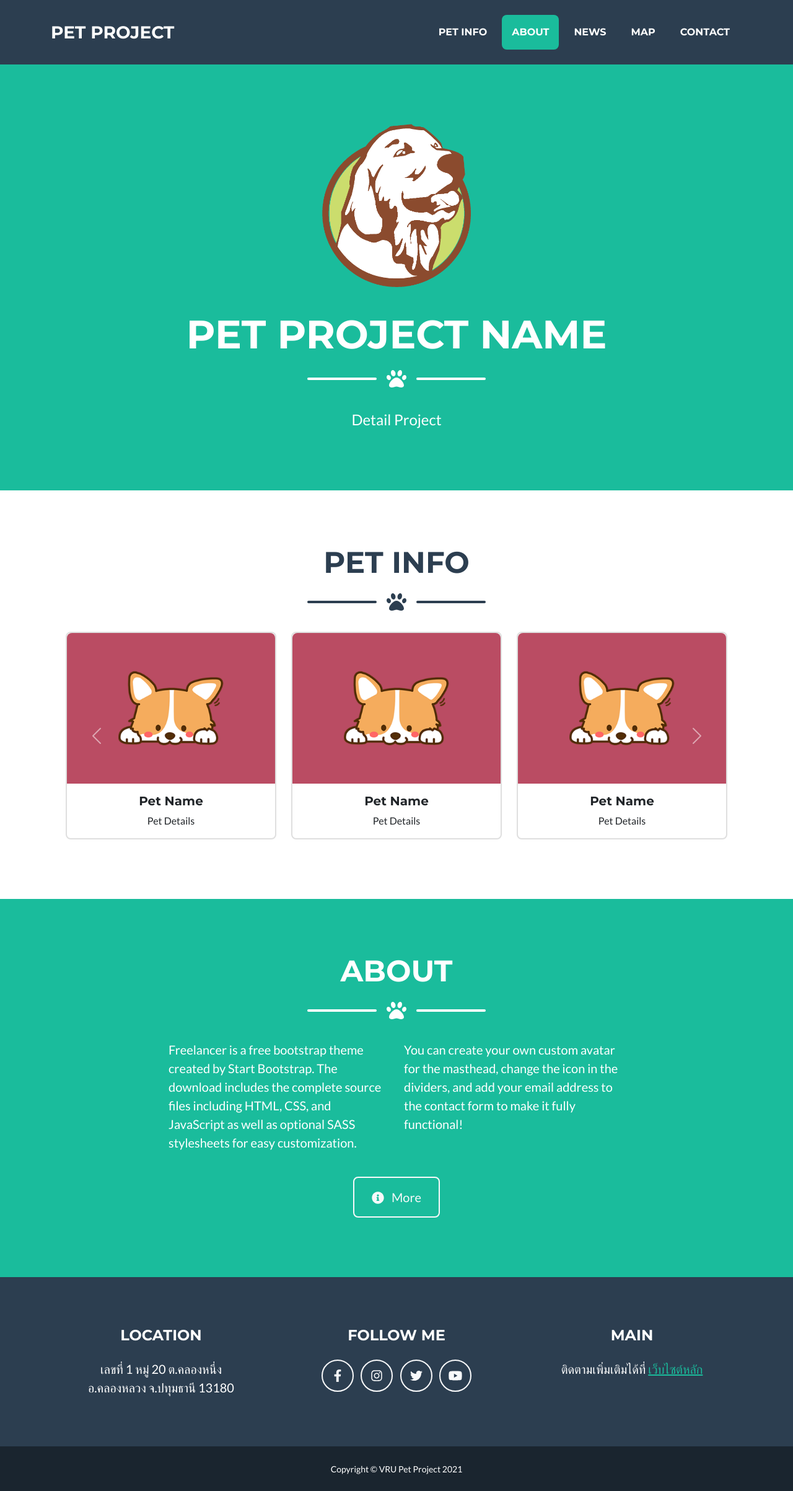
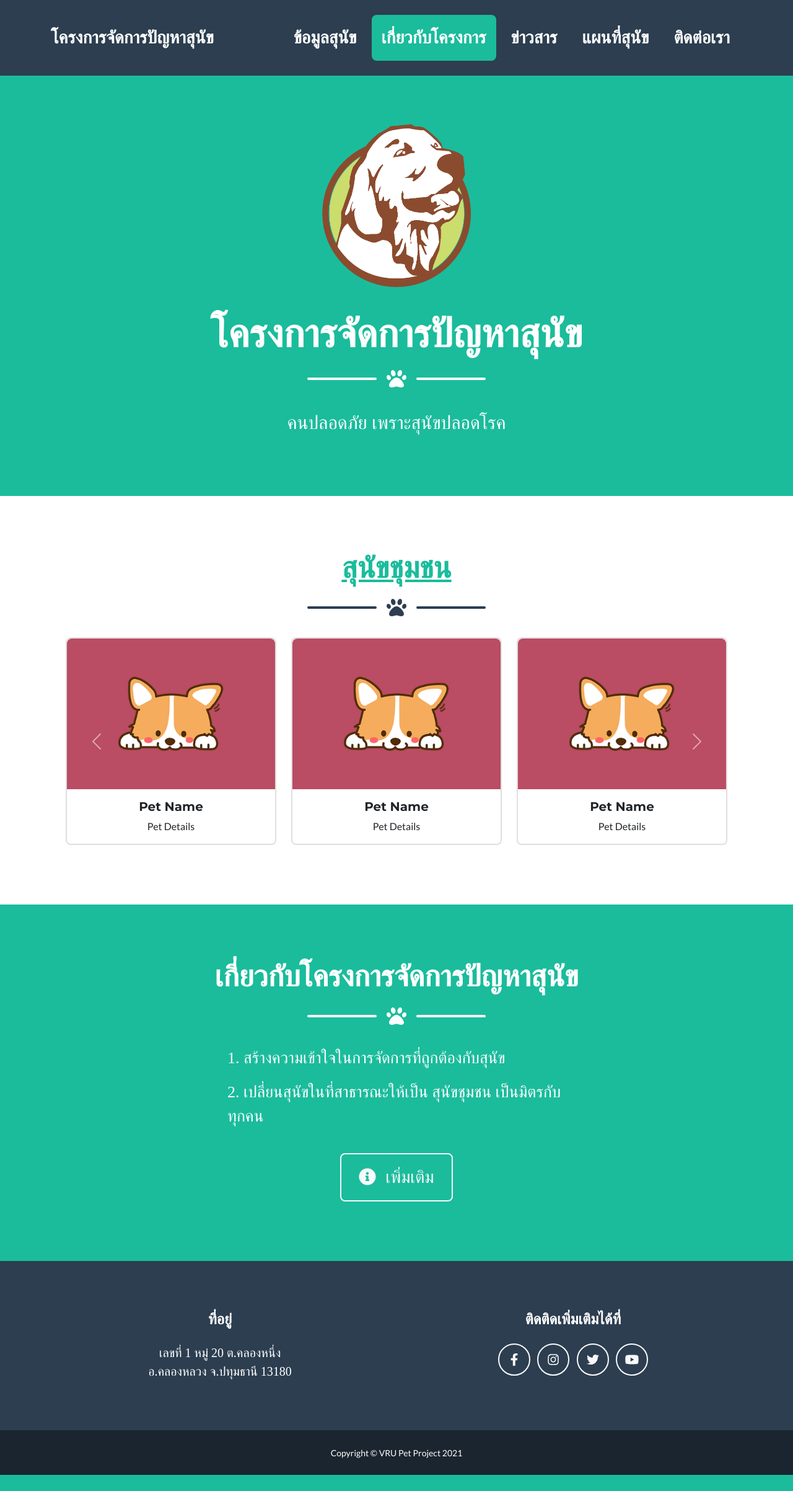
Before and after one commit to mrsonram/laravel, a Laravel app: page /pet in a window 1280 px wide. Shown: the whole page at 62% size. After the commit the page ends 2379 px from the top, so only its background shows below. Run offline with Laravel 8, Linux system fonts and the light colour scheme; some libraries are stand-ins or nearby versions.

Commit message:
7/25/2021

```diff
--- a/resources/views/admin/manage.blade.php
+++ b/resources/views/admin/manage.blade.php
@@ -1,6 +1,6 @@
 <link href="https://cdn.jsdelivr.net/npm/bootstrap@5.0.2/dist/css/bootstrap.min.css" rel="stylesheet" integrity="sha384-EVSTQN3/azprG1Anm3QDgpJLIm9Nao0Yz1ztcQTwFspd3yD65VohhpuuCOmLASjC" crossorigin="anonymous">
 <!DOCTYPE html>
-<span style="font-family: Google Sans">
+<span style="font-family: TH SarabunPSK">
 <head>
     <title>จัดการข้อมูล</title>
 </head>
--- a/resources/views/pet/about.blade.php
+++ b/resources/views/pet/about.blade.php
@@ -1,12 +1,12 @@
 @extends('pet/theme')
-@section('title', 'About')
+@section('title', 'เกี่ยวกับโครงการ')
 @section('content')
 @include('pet/menu')
 <!-- Masthead-->
 <header class="masthead bg-primary text-white text-center">
     <div class="container d-flex align-items-center flex-column">
         <!-- Masthead Heading-->
-        <h1 class="masthead-heading text-uppercase mb-0">About Name</h1>
+        <h1 class="masthead-heading text-uppercase mb-0" span style="font-family: FontNongnam">เกี่ยวกับโครงการจัดการปัญหาสุนัข</h1>
         <!-- Icon Divider-->
         <div class="divider-custom divider-light">
             <div class="divider-custom-line"></div>
@@ -14,7 +14,7 @@
             <div class="divider-custom-line"></div>
         </div>
         <!-- Masthead Subheading-->
-        <p class="masthead-subheading font-weight-light mb-0">Detail Basic</p>
+        <p class="masthead-subheading font-weight-light mb-0" span style="font-family: FontNongnam; font-size: 30px">โครงการจัดการปัญหาสุนัข</p>
     </div>
 </header>
 @endsection
--- a/resources/views/pet/contact.blade.php
+++ b/resources/views/pet/contact.blade.php
@@ -8,7 +8,7 @@
                     <div class="row justify-content-center">
                         <div class="col-lg-8">
                             <!-- Portfolio Modal - Title-->
-                            <h2 class="portfolio-modal-title text-secondary text-uppercase mb-0">Contact Me</h2>
+                            <h2 class="portfolio-modal-title text-secondary text-uppercase mb-0" span style="font-family: FontNongnam">ส่งข้อความถึงเรา</h2>
                             <!-- Icon Divider-->
                             <div class="divider-custom">
                                 <div class="divider-custom-line"></div>
@@ -19,27 +19,27 @@
                                 <!-- Name input-->
                                 <div class="form-floating mb-3">
                                     <input class="form-control" id="name" type="text" placeholder="Enter your name..." data-sb-validations="required" />
-                                    <label for="name">Full name</label>
-                                    <div class="invalid-feedback" data-sb-feedback="name:required">A name is required.</div>
+                                    <label for="name" span style="font-family: FontNongnam; font-size: 30px">ชื่อ</label>
+                                    <div class="invalid-feedback" data-sb-feedback="name:required" span style="font-family: FontNongnam; font-size: 26px">กรุณาใส่ชื่อด้วย</div>
                                 </div>
                                 <!-- Email address input-->
                                 <div class="form-floating mb-3">
                                     <input class="form-control" id="email" type="email" placeholder="name@example.com" data-sb-validations="required,email" />
-                                    <label for="email">Email address</label>
-                                    <div class="invalid-feedback" data-sb-feedback="email:required">An email is required.</div>
-                                    <div class="invalid-feedback" data-sb-feedback="email:email">Email is not valid.</div>
+                                    <label for="email" span style="font-family: FontNongnam; font-size: 30px">Email address</label>
+                                    <div class="invalid-feedback" data-sb-feedback="email:required" span style="font-family: FontNongnam; font-size: 26px">กรุณาใส่อีเมล์ด้วย</div>
+                                    <div class="invalid-feedback" data-sb-feedback="email:email" span style="font-family: FontNongnam; font-size: 26px">อีเมล์ไม่ถูกต้อง</div>
                                 </div>
                                 <!-- Phone number input-->
                                 <div class="form-floating mb-3">
-                                    <input class="form-control" id="phone" type="tel" placeholder="(123) 456-7890" data-sb-validations="required" />
-                                    <label for="phone">Phone number</label>
-                                    <div class="invalid-feedback" data-sb-feedback="phone:required">A phone number is required.</div>
+                                    <input class="form-control" id="phone" type="tel" placeholder="เรื่องที่ต้องการติดต่อเรา" data-sb-validations="required" />
+                                    <label for="phone" span style="font-family: FontNongnam; font-size: 30px">เรื่อง</label>
+                                    <div class="invalid-feedback" data-sb-feedback="phone:required" span style="font-family: FontNongnam; font-size: 26px">กรุณาใส่ชื่อเรื่องด้วย</div>
                                 </div>
                                 <!-- Message input-->
                                 <div class="form-floating mb-3">
                                     <textarea class="form-control" id="message" type="text" placeholder="Enter your message here..." style="height: 10rem" data-sb-validations="required"></textarea>
-                                    <label for="message">Message</label>
-                                    <div class="invalid-feedback" data-sb-feedback="message:required">A message is required.</div>
+                                    <label for="message" span style="font-family: FontNongnam; font-size: 30px">รายละเอียด</label>
+                                    <div class="invalid-feedback" data-sb-feedback="message:required" span style="font-family: FontNongnam; font-size: 26px">ไม่สามารถเว้นว่างได้</div>
                                 </div>
                                 <!-- Submit success message-->
                                 <!---->
@@ -57,9 +57,9 @@
                                 <!---->
                                 <!-- This is what your users will see when there is-->
                                 <!-- an error submitting the form-->
-                                <div class="d-none" id="submitErrorMessage"><div class="text-center text-danger mb-3">Error sending message!</div></div>
+                                <div class="d-none" id="submitErrorMessage"><div class="text-center text-danger mb-3" span style="font-family: FontNongnam; font-size: 26px">ส่งข้อมูลไม่สำเร็จ</div></div>
                                 <!-- Submit Button-->
-                                <button class="btn btn-primary btn-xl disabled" id="submitButton" type="submit">Send</button>
+                                <button class="btn btn-primary btn-xl disabled" id="submitButton" type="submit" span style="font-family: FontNongnam; font-size: 28px">ส่งข้อมูล</button>
                             </form>
                         </div>
                     </div>
--- a/resources/views/pet/footer.blade.php
+++ b/resources/views/pet/footer.blade.php
@@ -3,29 +3,21 @@
     <div class="container">
         <div class="row">
             <!-- Footer Location-->
-            <div class="col-lg-4 mb-5 mb-lg-0">
-                <h4 class="text-uppercase mb-4">Location</h4>
-                <p class="lead mb-0">
+            <div class="col mb-5 mb-lg-0">
+                <h4 class="text-uppercase mb-4" span style="font-family: FontNongnam">ที่อยู่</h4>
+                <p class="lead mb-0" span style="font-family: FontNongnam">
                     เลขที่ 1 หมู่ 20 ต.คลองหนึ่ง
                     <br />
                     อ.คลองหลวง จ.ปทุมธานี 13180
                 </p>
             </div>
             <!-- Footer Social Icons-->
-            <div class="col-lg-4 mb-5 mb-lg-0">
-                <h4 class="text-uppercase mb-4">Follow Me</h4>
+            <div class="col mb-5 mb-lg-0">
+                <h4 class="text-uppercase mb-4" span style="font-family: FontNongnam">ติดติดเพิ่มเติมได้ที่</h4>
                 <a class="btn btn-outline-light btn-social mx-1" href="#!"><i class="fab fa-fw fa-facebook-f"></i></a>
                 <a class="btn btn-outline-light btn-social mx-1" href="#!"><i class="fab fa-fw fa-instagram"></i></a>
                 <a class="btn btn-outline-light btn-social mx-1" href="#!"><i class="fab fa-fw fa-twitter"></i></a>
                 <a class="btn btn-outline-light btn-social mx-1" href="#!"><i class="fab fa-fw fa-youtube"></i></a>
-            </div>
-            <!-- Footer About Text-->
-            <div class="col-lg-4">
-                <h4 class="text-uppercase mb-4">Main</h4>
-                <p class="lead mb-0">
-                    ติดตามเพิ่มเติมได้ที่
-                    <a href="http://www.vru.ac.th/">เว็บไซต์หลัก</a>
-                </p>
             </div>
         </div>
     </div>
--- a/resources/views/pet/index.blade.php
+++ b/resources/views/pet/index.blade.php
@@ -1,21 +1,21 @@
 @extends('pet/theme')
-@section('title', 'Pet Project')
+@section('title', 'โครงการจัดการปัญหาสุนัข')
 @section('content')
 <!-- Navigation-->
 <nav class="navbar navbar-expand-lg bg-secondary text-uppercase fixed-top" id="mainNav">
     <div class="container">
-        <a class="navbar-brand" href="{{ url('/') }}/pet">Pet Project</a>
+        <a class="navbar-brand" href="{{ url('/') }}/pet" span style="font-family: FontNongnam; font-size: 28px">โครงการจัดการปัญหาสุนัข</a>
         <button class="navbar-toggler text-uppercase font-weight-bold bg-primary text-white rounded" type="button" data-bs-toggle="collapse" data-bs-target="#navbarResponsive" aria-controls="navbarResponsive" aria-expanded="false" aria-label="Toggle navigation">
             Menu
             <i class="fas fa-bars"></i>
         </button>
         <div class="collapse navbar-collapse" id="navbarResponsive">
-            <ul class="navbar-nav ms-auto">
-                <li class="nav-item mx-0 mx-lg-1"><a class="nav-link py-3 px-0 px-lg-3 rounded" href="#info">Pet Info</a></li>
-                <li class="nav-item mx-0 mx-lg-1"><a class="nav-link py-3 px-0 px-lg-3 rounded" href="#about">About</a></li>
-                <li class="nav-item mx-0 mx-lg-1"><a class="nav-link py-3 px-0 px-lg-3 rounded" href="{{ url('/') }}/news">News</a></li>
-                <li class="nav-item mx-0 mx-lg-1"><a class="nav-link py-3 px-0 px-lg-3 rounded" href="{{ url('/') }}/map">Map</a></li>
-                <li class="nav-item mx-0 mx-lg-1"><a class="nav-link py-3 px-0 px-lg-3 rounded" data-bs-toggle="modal" data-bs-target="#contactModal">Contact</a></li>
+            <ul class="navbar-nav ms-auto" span style="font-family: FontNongnam; font-size: 28px">
+                <li class="nav-item mx-0 mx-lg-1"><a class="nav-link py-3 px-0 px-lg-3 rounded" href="#info">ข้อมูลสุนัข</a></li>
+                <li class="nav-item mx-0 mx-lg-1"><a class="nav-link py-3 px-0 px-lg-3 rounded" href="#about">เกี่ยวกับโครงการ</a></li>
+                <li class="nav-item mx-0 mx-lg-1"><a class="nav-link py-3 px-0 px-lg-3 rounded" href="{{ url('/') }}/news">ข่าวสาร</a></li>
+                <li class="nav-item mx-0 mx-lg-1"><a class="nav-link py-3 px-0 px-lg-3 rounded" href="{{ url('/') }}/map">แผนที่สุนัข</a></li>
+                <li class="nav-item mx-0 mx-lg-1"><a class="nav-link py-3 px-0 px-lg-3 rounded" data-bs-toggle="modal" data-bs-target="#contactModal">ติดต่อเรา</a></li>
             </ul>
         </div>
     </div>
@@ -26,7 +26,7 @@
                 <!-- Masthead Avatar Image-->
                 <img class="masthead-avatar mb-5" src="portfolio/assets/img/logo.png" alt="..." />
                 <!-- Masthead Heading-->
-                <h1 class="masthead-heading text-uppercase mb-0">Pet Project Name</h1>
+                <h1 class="masthead-heading text-uppercase mb-0" span style="font-family: FontNongnam">โครงการจัดการปัญหาสุนัข</h1>
                 <!-- Icon Divider-->
                 <div class="divider-custom divider-light">
                     <div class="divider-custom-line"></div>
@@ -34,14 +34,14 @@
                     <div class="divider-custom-line"></div>
                 </div>
                 <!-- Masthead Subheading-->
-                <p class="masthead-subheading font-weight-light mb-0">Detail Project</p>
+                <p class="masthead-subheading font-weight-light mb-0" span style="font-family: FontNongnam; font-size: 30px">คนปลอดภัย เพราะสุนัขปลอดโรค</p>
             </div>
         </header>
         <!-- Pet Info Section-->
         <section class="page-section portfolio" id="info">
             <div class="container">
                 <!-- Pet Info Section Heading-->
-                <h2 class="page-section-heading text-center text-uppercase text-secondary mb-0">Pet Info</h2>
+                <h2 class="page-section-heading text-center text-uppercase text-secondary mb-0" span style="font-family: FontNongnam"><a href="{{ url('/') }}/info">สุนัขชุมชน</a></h2>
                 <!-- Icon Divider-->
                 <div class="divider-custom">
                     <div class="divider-custom-line"></div>
@@ -221,7 +221,7 @@
         <section class="page-section bg-primary text-white mb-0" id="about">
             <div class="container">
                 <!-- About Section Heading-->
-                <h2 class="page-section-heading text-center text-uppercase text-white">About</h2>
+                <h2 class="page-section-heading text-center text-uppercase text-white" span style="font-family: FontNongnam">เกี่ยวกับโครงการจัดการปัญหาสุนัข</h2>
                 <!-- Icon Divider-->
                 <div class="divider-custom divider-light">
                     <div class="divider-custom-line"></div>
@@ -230,14 +230,18 @@
                 </div>
                 <!-- About Section Content-->
                 <div class="row">
-                    <div class="col-lg-4 ms-auto"><p class="lead">Freelancer is a free bootstrap theme created by Start Bootstrap. The download includes the complete source files including HTML, CSS, and JavaScript as well as optional SASS stylesheets for easy customization.</p></div>
-                    <div class="col-lg-4 me-auto"><p class="lead">You can create your own custom avatar for the masthead, change the icon in the dividers, and add your email address to the contact form to make it fully functional!</p></div>
+                    <div class="col"></div>
+                    <div class="col-6">
+                        <p class="lead" span style="font-family: FontNongnam; font-size: 26px">1. สร้างความเข้าใจในการจัดการที่ถูกต้องกับสุนัข</p>
+                        <p class="lead" span style="font-family: FontNongnam; font-size: 26px">2. เปลี่ยนสุนัขในที่สาธารณะให้เป็น สุนัขชุมชน เป็นมิตรกับทุกคน</p>
+                    </div>
+                    <div class="col"></div>
                 </div>
                 <!-- About Section Button-->
                 <div class="text-center mt-4">
-                    <a class="btn btn-xl btn-outline-light" href="{{ url('/') }}/about">
+                    <a class="btn btn-xl btn-outline-light" href="{{ url('/') }}/about" span style="font-family: FontNongnam; font-size: 28px">
                         <i class="fas fa-info-circle me-2"></i>
-                        More
+                        เพิ่มเติม
                     </a>
                 </div>
             </div>
--- a/resources/views/pet/news.blade.php
+++ b/resources/views/pet/news.blade.php
@@ -1,12 +1,12 @@
 @extends('pet/theme')
-@section('title', 'News')
+@section('title', 'ข่าวสาร')
 @section('content')
 @include('pet/menu')
 <!-- Masthead-->
 <header class="masthead bg-primary text-white text-center">
     <div class="container d-flex align-items-center flex-column">
         <!-- Masthead Heading-->
-        <h1 class="masthead-heading text-uppercase mb-0">News Name</h1>
+        <h1 class="masthead-heading text-uppercase mb-0" span style="font-family: FontNongnam">ข่าวสารโครงการจัดการปัญหาสุนัข</h1>
         <!-- Icon Divider-->
         <div class="divider-custom divider-light">
             <div class="divider-custom-line"></div>
@@ -14,7 +14,7 @@
             <div class="divider-custom-line"></div>
         </div>
         <!-- Masthead Subheading-->
-        <p class="masthead-subheading font-weight-light mb-0">Detail News Basic</p>
+        <p class="masthead-subheading font-weight-light mb-0" span style="font-family: FontNongnam; font-size: 30px">โครงการจัดการปัญหาสุนัข</p>
     </div>
 </header>
 @endsection
```
Also changed, not shown: resources/views/admin/login.blade.php (+4 -4 lines), resources/views/pet/info.blade.php (+4 -4 lines), resources/views/pet/menu.blade.php (+7 -7 lines).
